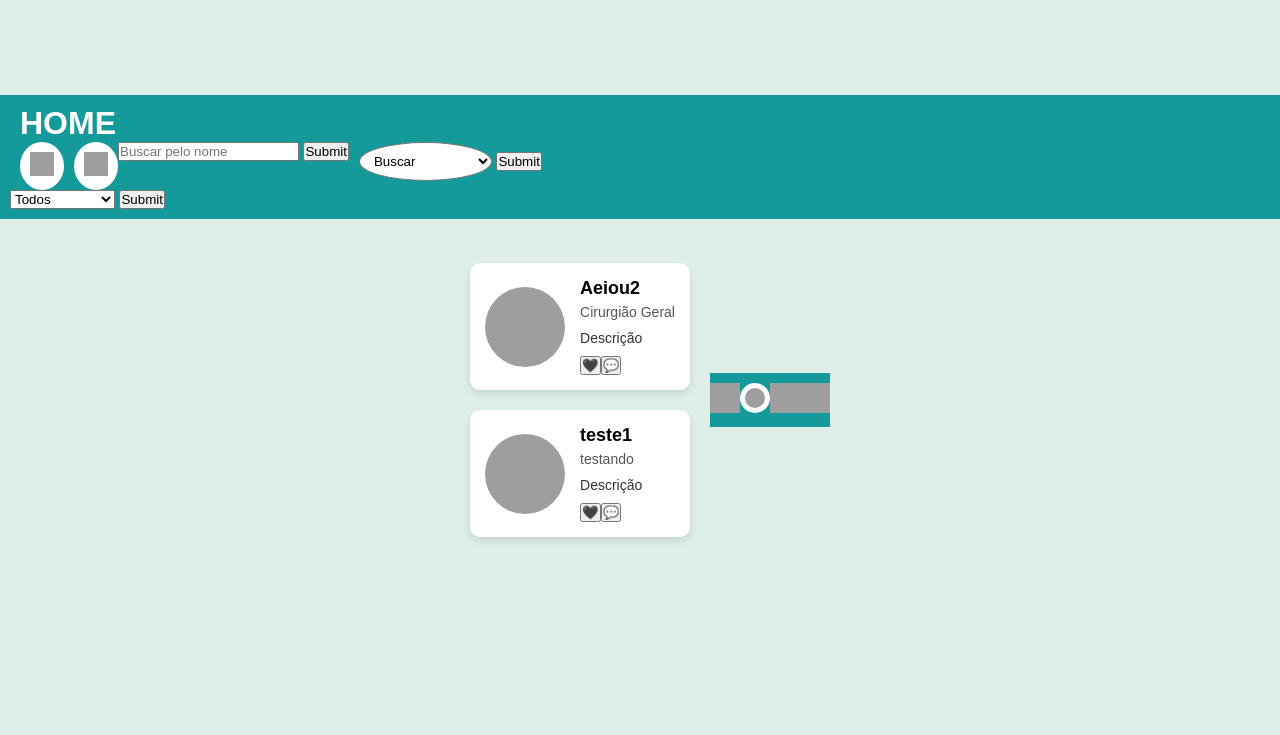
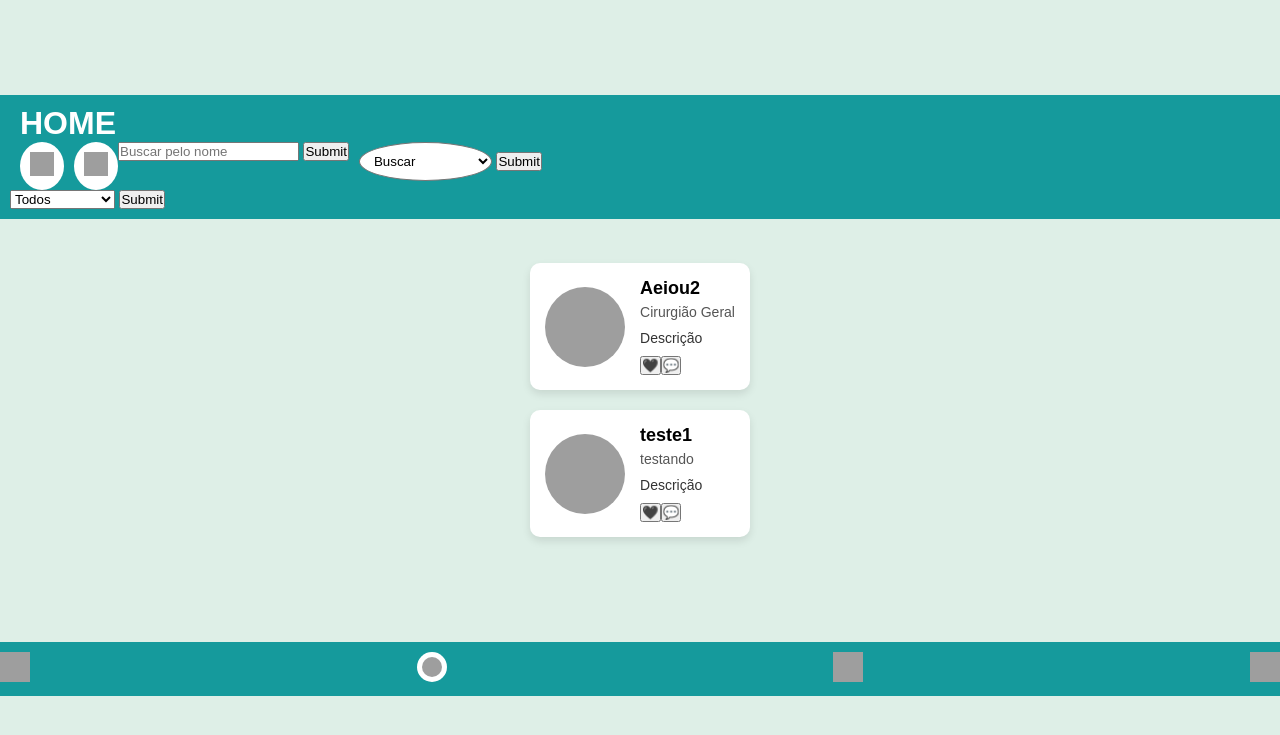
Before and after one commit to Igor2427/H.E.M, a Django app: page /home-paciente/ in a window 1280 px wide. Shown: the top 735 px of the page. Run offline with Django 3.2, Linux system fonts and the light colour scheme; data comes from the database, SQL or seed files in the repository; data that the repository does not hold is empty; grey boxes are pictures that could not be loaded.

Commit message:
Update home_paciente.css

```diff
--- a/site/HEM/appHEM/static/css/home_paciente.css
+++ b/site/HEM/appHEM/static/css/home_paciente.css
@@ -97,8 +97,12 @@ main {
 footer {
     background-color: rgba(21, 154, 156, 1);
     display: flex;
-    justify-content: space-around;
+    justify-content: space-between;
     padding: 10px 0;
+
+    position: fixed;
+    margin-bottom: -42%;
+    width: 100%;
 }
 
 .footer-icon {
```
